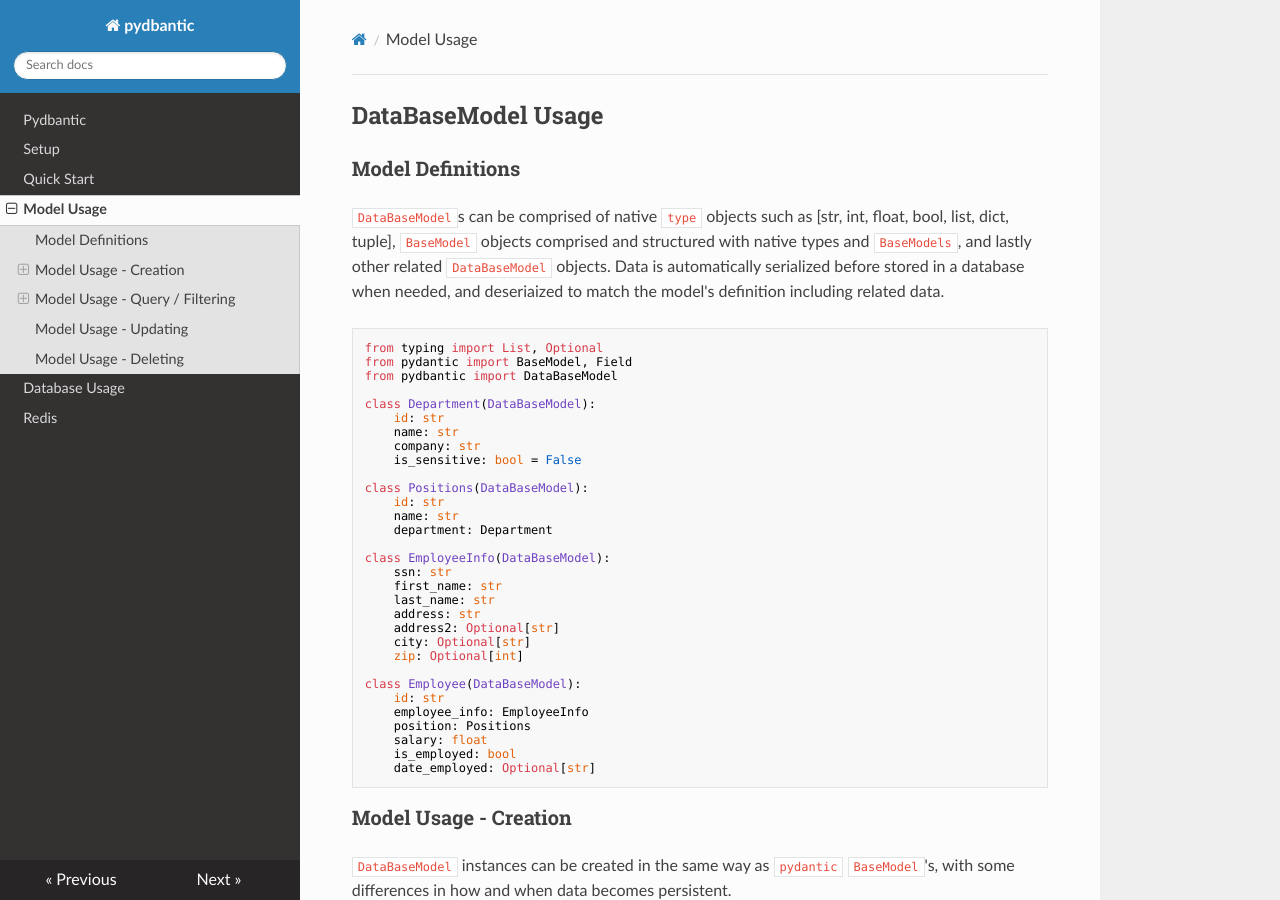
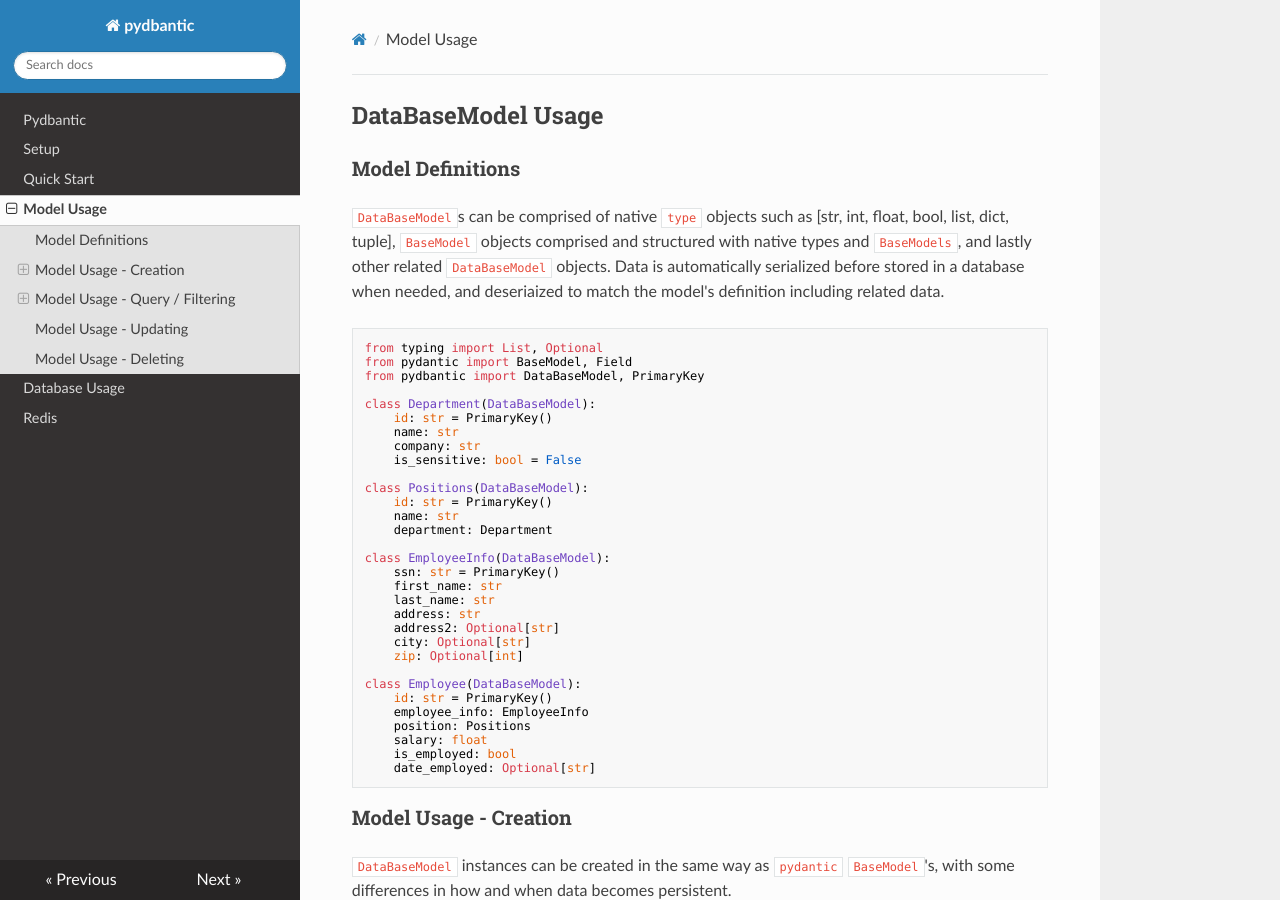
Before and after one commit to codemation/pydbantic, an MkDocs documentation site: the page built from docs/model-usage.md, in a window 1280 px wide and 900 px high. Built offline with MkDocs 1.6.1, drawn with Linux system fonts in a browser that asks for light colours; nearby versions of some CDN libraries.

````diff
--- a/docs/model-usage.md
+++ b/docs/model-usage.md
@@ -6,21 +6,21 @@
 ```python
 from typing import List, Optional
 from pydantic import BaseModel, Field
-from pydbantic import DataBaseModel
+from pydbantic import DataBaseModel, PrimaryKey
 
 class Department(DataBaseModel):
-    id: str
+    id: str = PrimaryKey()
     name: str
     company: str
     is_sensitive: bool = False
 
 class Positions(DataBaseModel):
-    id: str
+    id: str = PrimaryKey()
     name: str
     department: Department
 
 class EmployeeInfo(DataBaseModel):
-    ssn: str
+    ssn: str = PrimaryKey()
     first_name: str
     last_name: str
     address: str
@@ -29,7 +29,7 @@ class EmployeeInfo(DataBaseModel):
     zip: Optional[int]
 
 class Employee(DataBaseModel):
-    id: str
+    id: str = PrimaryKey()
     employee_info: EmployeeInfo
     position: Positions
     salary: float
````
Also changed, not shown: README.md (+9 -9 lines), docs/quick-start.md (+3 -2 lines), 3 other files.
